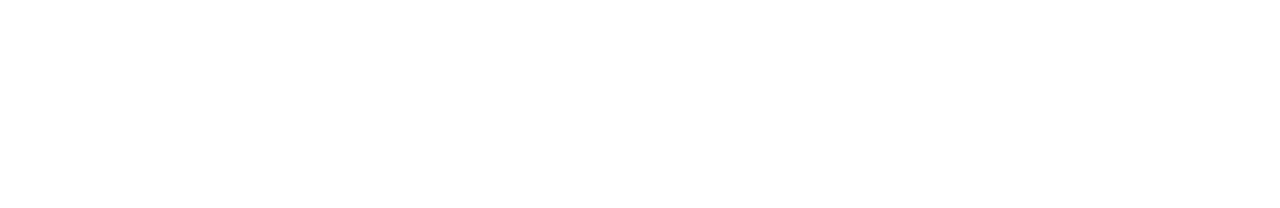
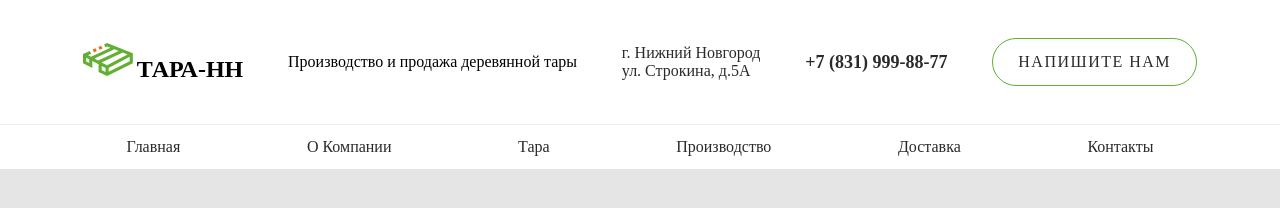
Before and after one commit to andrykote/tara-hh, a plain HTML site: page index.html in a window 1280 px wide. Drawn offline with Linux system fonts and the light colour scheme.

Commit message:
create header on base screen

```diff
--- a/index.html
+++ b/index.html
@@ -8,6 +8,39 @@
 	<title> Тара-НН </title>
 </head>
 <body>
+	<header>
+		<div class="header-info">
+			<section class="header-logo logo" >
+				<svg width="50" height="34" viewBox="0 0 50 34" fill="none" xmlns="http://www.w3.org/2000/svg">
+					<path d="M19.4886 5.52575L18.1886 2.698L15.3594 3.99862L16.6594 6.82637L19.4886 5.52575Z" fill="#ED6D11"/>
+					<path d="M24.0601 0L21.0164 1.40119L22.3179 4.22849L24.1519 3.38622L27.4603 4.694L8.04286 13.7535L5.0552 12.153L8.16897 10.7254L6.87052 7.8934L0 11.0476V20.2333L9.3413 25.0674V17.9836L15.5688 21.3184V29.0296L24.1208 33.104L49.8203 20.255V10.182L24.0601 0ZM6.22753 19.9546L3.11377 18.351V14.6472L6.22753 16.3146V19.9546ZM15.136 17.5523L11.4711 15.5891L31.449 6.26801L35.7118 7.95256L15.136 17.5523ZM22.5468 28.9066L18.6826 27.0695V22.9874L22.5468 25.058V28.9066ZM24.1037 22.3584L18.5612 19.3894L39.7005 9.52812L44.5642 11.4509L24.1037 22.3584ZM46.7065 18.3307L25.6605 28.8537V25.0596L46.7065 13.836V18.3307Z" fill="#62AF33"/>
+					<path d="M13.8282 8.12438L12.5282 5.29663L9.69903 6.59725L10.999 9.425L13.8282 8.12438Z" fill="#ED6D11"/>
+				</svg>
+				<span class="company-name"> ТАРА-НН </span>
+			</section>
 
+			<span class="text-base"> Производство и продажа деревянной тары </span>
+			<a href="" class="text-base" > г. Нижний Новгород </br>
+										ул. Строкина, д.5А</a>
+			<a href="tel:78319998877" class="phone-number"> +7 (831) 999-88-77 </a>
+			<a href="" class="feedback"> НАПИШИТЕ НАМ </a>
+		</div>
+
+		<nav class="header-nav">
+			<a href=""> Главная </a>
+			<a href=""> О Компании </a>
+			<a href=""> Тара </a>
+			<a href=""> Производство </a>
+			<a href=""> Доставка </a>
+			<a href=""> Контакты </a>
+		</nav>
+	</header>
+
+	<main>
+
+	</main>
+
+	<footer>
+	</footer>
 </body>
 </html>
--- a/style.css
+++ b/style.css
@@ -0,0 +1,76 @@
+:root {
+	--baseFontColor: rgba(43, 42, 41, 1)
+}
+
+* {
+	box-sizing: border-box;
+}
+
+html,
+body,
+hr {
+	margin: 0;
+	padding: 0;
+}
+
+body {
+	font-family: Museo Sans Cyrl;
+	background-color: #E5E5E5;
+}
+
+a {
+	text-decoration: none;
+	color: var(--baseFontColor);
+
+}
+
+/* HEADER */
+
+header {
+	background-color: #fff;
+}
+
+.header-info {
+	display: flex;
+	justify-content: space-evenly;
+	align-items: center;
+	padding: 38px;
+	border-bottom: 1px solid #eee;
+}
+
+.company-name {
+	font-size: 24px;
+	font-weight: 700;
+	line-height: 22px;
+}
+.phone-number{
+	font-size: 18px;
+	font-weight: 600;
+}
+
+.feedback {
+	padding: 14px 25px;
+	border: 1px solid rgba(98, 175, 51, 1);
+	border-radius: 50px;
+	letter-spacing: 1.5px;
+}
+
+.feedback:hover {
+	background-color: rgba(98, 175, 51, 1);
+	color: #fff;
+	border-color: #fff;
+}
+
+.header-nav {
+	display: flex;
+	justify-content: space-evenly;
+	align-items: center;
+	padding: 11px 0;
+	font-size: 16px;
+	font-weight: 300;
+	line-height: 22px;
+}
+
+.header-nav a:hover {
+	color: rgba(237, 109, 17, 1);
+}
```
Also changed, not shown: images/svg/logo.svg (added).
